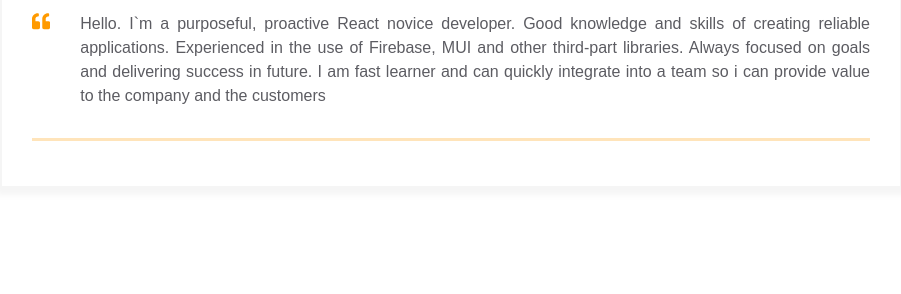
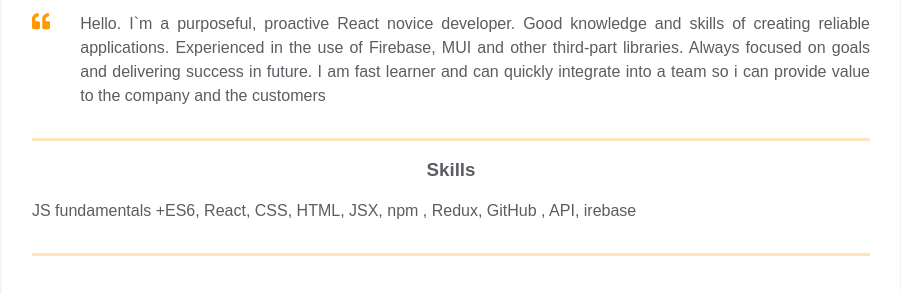
Before and after one commit to youra2004/homepage, a plain HTML site: page index.html in a window 1280 px wide. Shown: the part 338-632 px from the top of the page, without its empty margins (189-1090 px from the left). Drawn offline with Linux system fonts and the light colour scheme.

Commit message:
add skills block

```diff
--- a/index.html
+++ b/index.html
@@ -88,6 +88,17 @@
             </div>
           </div>
         </div>
+        <div class="container">
+          <div class="resume__block">
+            <div class="skills">
+              <h3 class="skills__header">Skills</h3>
+              <p class="skills__text">
+                JS fundamentals +ES6, React, CSS, HTML, JSX, npm , Redux, GitHub
+                , API, irebase
+              </p>
+            </div>
+          </div>
+        </div>
       </div>
     </main>
   </body>
```
